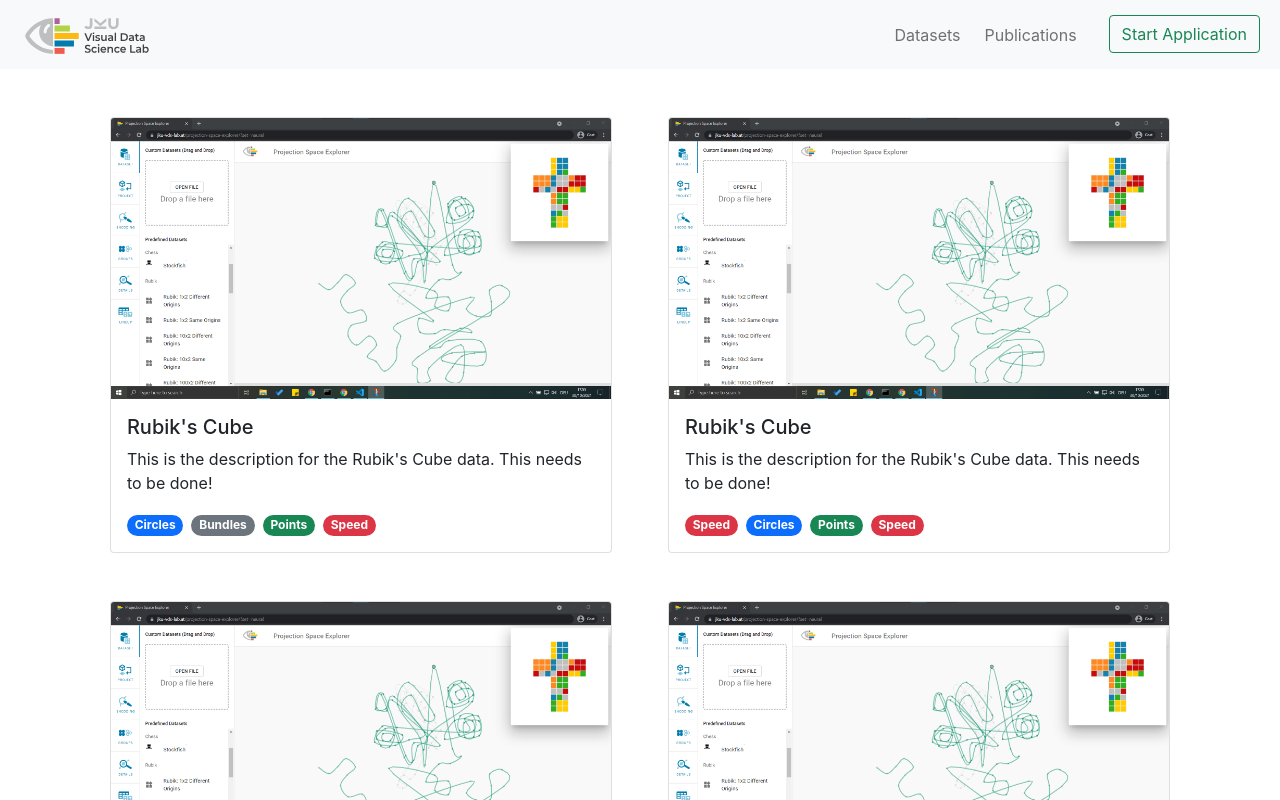
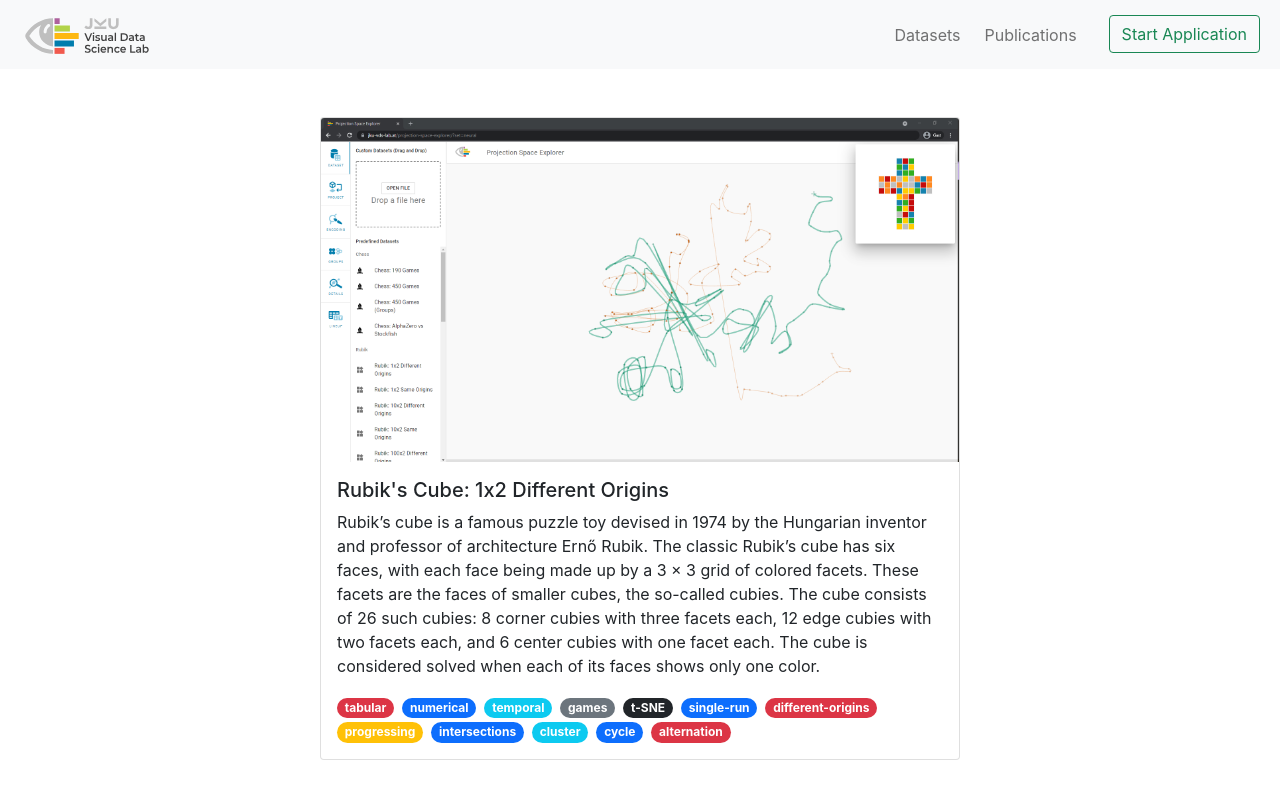
Before and after one commit to jku-vds-lab/pse, a React (Create React App) app: page /datasets in a window 1280 px wide. Shown: the top 800 px of the page. Built offline with nearby package versions, Linux system fonts and the light colour scheme.

Commit message:
add real tags

```diff
--- a/src/components/DatasetsCard.tsx
+++ b/src/components/DatasetsCard.tsx
@@ -18,12 +18,12 @@ function DatasetsCard(props: IDatasetCardProps) {
   const datasetImage = require(`../assets/datasetImages/${props.datasetInfo.imagePath}`).default;
 
   return (
-    <div className="card dataset-card mb-5">
+    <div className="card dataset-card mb-5 ms-3 me-3">
       <img src={datasetImage} alt={props.datasetInfo.name} className="card-img-top"/>
       <div className ="card-body">
       <h5 className ="card-title">{props.datasetInfo.name}</h5>
       <p className ="card-text">{props.datasetInfo.description}</p>
-      {props.datasetInfo.tags.map((tag: string) => <span className={`badge rounded-pill me-2 bg-${tagColors[TagsColorsIndex[tag as keyof typeof TagsColorsIndex]]}`} >{tag}</span>)}
+      {props.datasetInfo.tags.map((tag: string, idx: number) => <span key={idx} className={`badge rounded-pill me-2 bg-${tagColors[TagsColorsIndex[tag as keyof typeof TagsColorsIndex]]}`} >{tag}</span>)}
       </div>
     </div>
   );
--- /dev/null
+++ b/src/data/datasets.js
@@ -0,0 +1,26 @@
+export const datasets = [
+    {
+        "name": "Rubik's Cube: 1x2 Different Origins",
+        "id": 0,
+        "type": "Temporal Data",
+        "description": "Rubik’s cube is a famous puzzle toy devised in 1974 by the Hungarian inventor and professor of architecture Ernő Rubik. The classic Rubik’s cube has six faces, with each face being made up by a 3 × 3 grid of colored facets. These facets are the faces of smaller cubes, the so-called cubies. The cube consists of 26 such cubies: 8 corner cubies with three facets each, 12 edge cubies with two facets each, and 6 center cubies with one facet each. The cube is considered solved when each of its faces shows only one color.",
+        "tags": ["tabular", "numerical", "temporal", "games", "t-SNE", "single-run", "different-origins", "progressing", "intersections", "cluster", "cycle", "alternation"],
+        "imagePath": "rubik_0.png"
+    },
+    {
+        "name": "Rubik's Cube: 1x2 Different Origins",
+        "id": 1,
+        "type": "Temporal Data",
+        "description": "Rubik’s cube is a famous puzzle toy devised in 1974 by the Hungarian inventor and professor of architecture Ernő Rubik. The classic Rubik’s cube has six faces, with each face being made up by a 3 × 3 grid of colored facets. These facets are the faces of smaller cubes, the so-called cubies. The cube consists of 26 such cubies: 8 corner cubies with three facets each, 12 edge cubies with two facets each, and 6 center cubies with one facet each. The cube is considered solved when each of its faces shows only one color.",
+        "tags": ["Circles", "Bundles", "Points", "Speed"],
+        "imagePath": "rubik_0.png"
+    },
+    {
+        "name": "Rubik's Cube: 1x2 Different Origins",
+        "id": 2,
+        "type": "Temporal Data",
+        "description": "Rubik’s cube is a famous puzzle toy devised in 1974 by the Hungarian inventor and professor of architecture Ernő Rubik. The classic Rubik’s cube has six faces, with each face being made up by a 3 × 3 grid of colored facets. These facets are the faces of smaller cubes, the so-called cubies. The cube consists of 26 such cubies: 8 corner cubies with three facets each, 12 edge cubies with two facets each, and 6 center cubies with one facet each. The cube is considered solved when each of its faces shows only one color.",
+        "tags": ["Circles", "Bundles", "Points", "Speed"],
+        "imagePath": "rubik_0.png"
+    }
+]
--- a/src/data/datasets.json
+++ /dev/null
@@ -1,16 +0,0 @@
-{
-    "dataset_1": {
-        "name": "Rubik's Cube",
-        "type": "Temporal Data",
-        "description": "This is the description for the Rubik's Cube data. This needs to be done!",
-        "tags": ["Circles", "Bundles", "Points", "Speed"],
-        "imagePath": "dataset_1.png"
-    },
-    "dataset_2": {
-        "name": "Rubik's Cube",
-        "type": "Temporal Data",
-        "description": "This is the description for the Rubik's Cube data. This needs to be done!",
-        "tags": ["Speed", "Circles", "Points", "Speed"],
-        "imagePath": "dataset_1.png"
-    }
-}
--- a/src/modules/Tags.tsx
+++ b/src/modules/Tags.tsx
@@ -1,8 +1,16 @@
 export enum TagsColorsIndex {
-    Circles,
-    Bundles,
-    Points,
-    Speed
-  }
+  "numerical", "categorical", "boolean",
+  "tabular", "graph",
+  "temporal", "groups", "clusters",
+  "games", "medicine", "science",
+  "MDS", "PCA", "t-SNE",
+  "single-run", "multiple-runs", "same-origins", "different-origins",
+  "progressing", "stagnating", "oscillation", "intersections", "sparse", "dense", "regular", "irregular",
+  "cluster", "transition", "cycle", "U-turn", "outlier", "alternation",
+  "dense starting points", "sparse starting points", "dense intermediate points", "sparse intermediate points", "dense end points", "sparse end points", "bundles", "bundles with different directions", "bundles with different velocities", "similar shapes"
+}
 
-export const tagColors = ['primary', 'secondary', 'success', 'danger', 'warning', 'info', 'light', 'dark'];
+const makeRepeated = (arr: string[], repeats: number) =>
+  Array.from({ length: repeats }, () => arr).flat();
+
+export const tagColors = makeRepeated(['primary', 'secondary', 'success', 'danger', 'warning', 'info', 'dark'], 50);
--- a/src/pages/Datasetspage.tsx
+++ b/src/pages/Datasetspage.tsx
@@ -1,13 +1,10 @@
 import DatasetsCard from '../components/DatasetsCard';
-import * as datasets from '../data/datasets.json';
+import {datasets} from '../data/datasets';
 
 function DatasetsPage() {
   return (
-    <div className="container mt-5 d-flex flex-row justify-content-around flex-wrap">
-        <DatasetsCard datasetInfo={datasets.dataset_1}/>
-        <DatasetsCard datasetInfo={datasets.dataset_2}/>
-        <DatasetsCard datasetInfo={datasets.dataset_1}/>
-        <DatasetsCard datasetInfo={datasets.dataset_1}/>
+    <div className="mt-5 d-flex flex-row justify-content-around flex-wrap">
+      {datasets.map((dataset) => <DatasetsCard key={dataset.id} datasetInfo={dataset}/>)}
     </div>
   );
 }
--- a/src/styles/DatasetsCard.css
+++ b/src/styles/DatasetsCard.css
@@ -1,3 +1,3 @@
 .dataset-card {
-    width: 45%;
+    width: 40rem
 }
```
Also changed, not shown: src/assets/datasetImages/dataset_1.png (deleted), src/assets/datasetImages/rubik_0.png (added).
